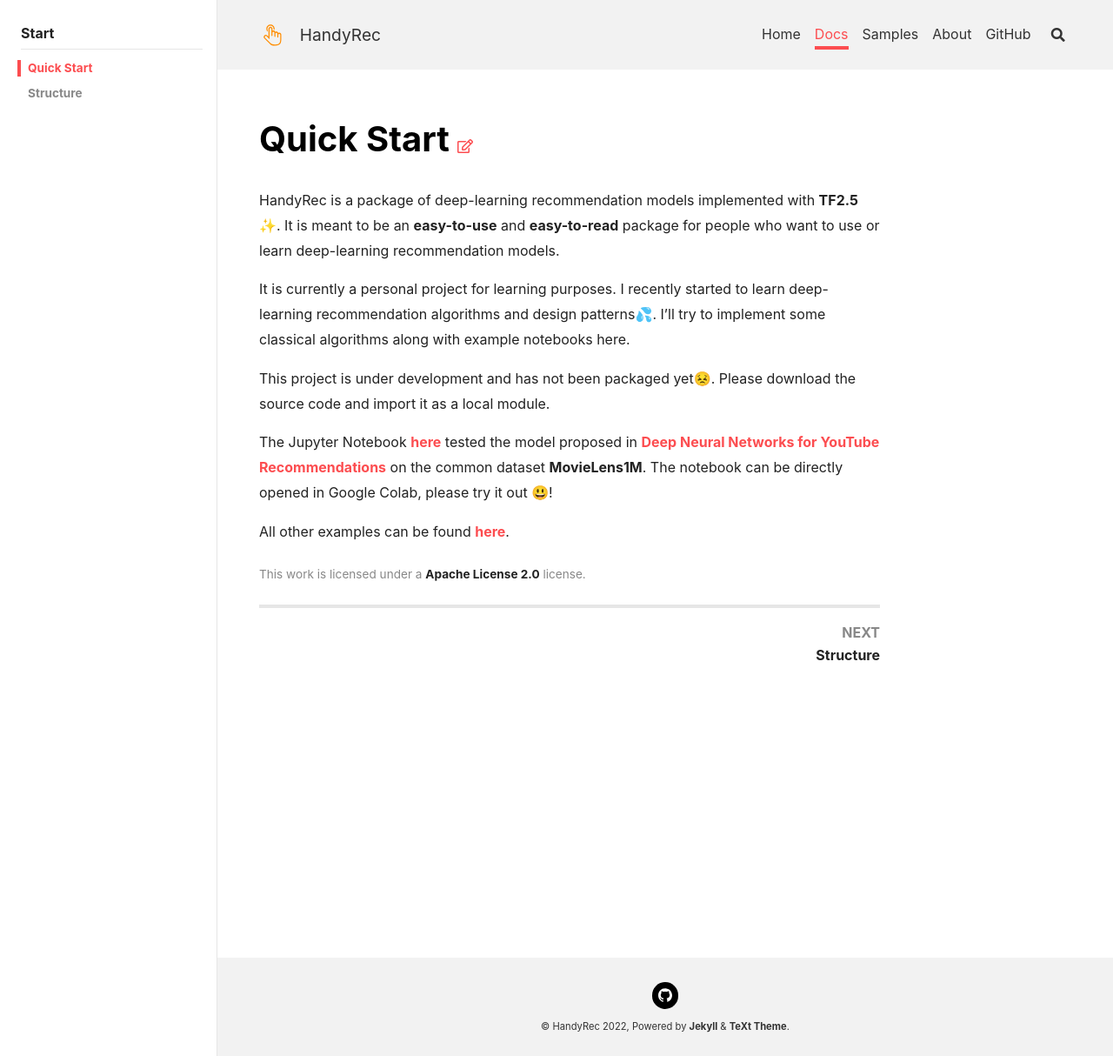
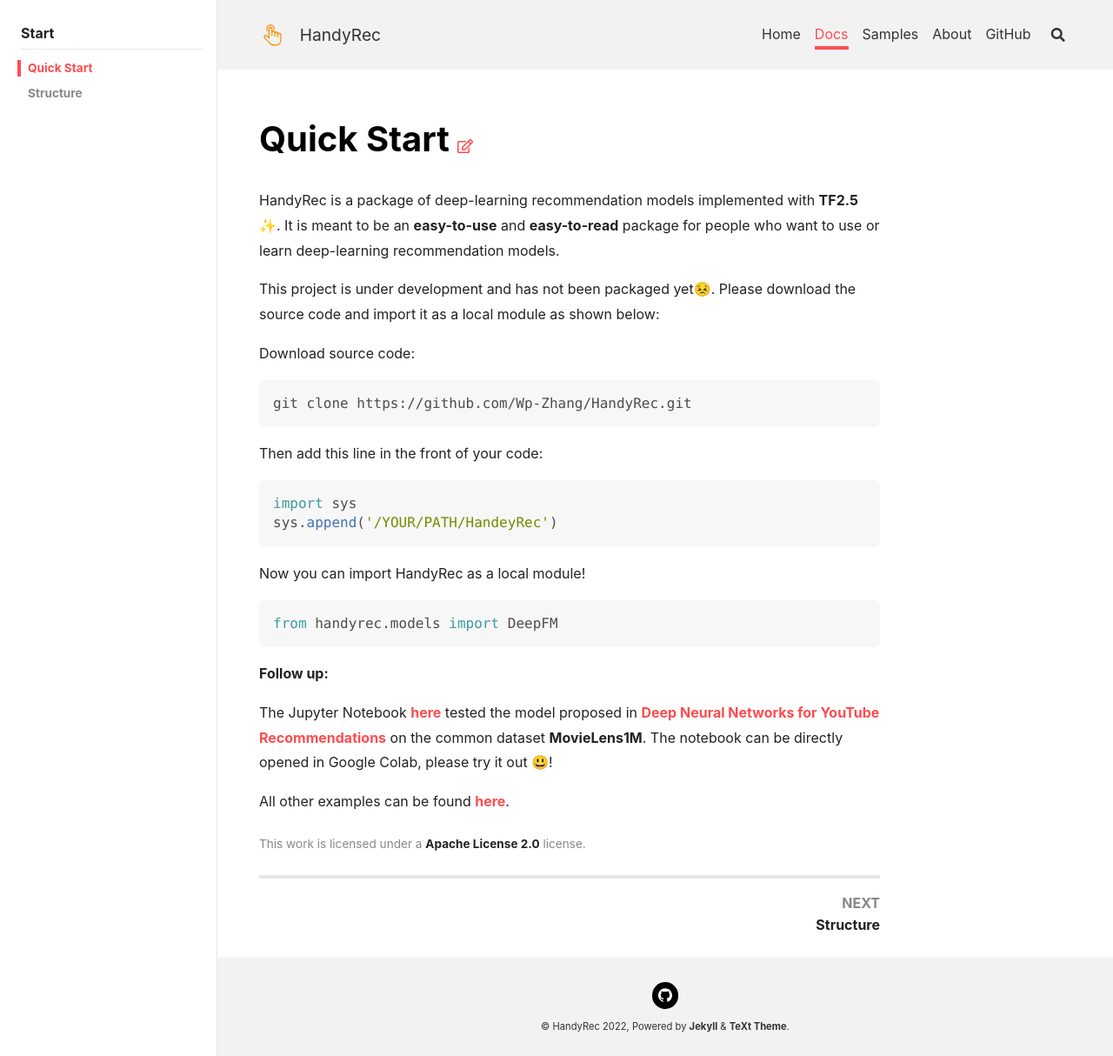
Before and after one commit to Wp-Zhang/HandyRec, a Jekyll site: the page built from docs/_docs/en/1.1-quick-start.md, in a window 1280 px wide. Shown: the whole page at 87% size. Built offline with Jekyll 4.4.1, drawn with Linux system fonts in a browser that asks for light colours; nearby versions of some CDN libraries.

Commit message:
:pencil: write doc #10

````diff
--- a/docs/_docs/en/1.1-quick-start.md
+++ b/docs/_docs/en/1.1-quick-start.md
@@ -6,11 +6,27 @@
 
 HandyRec is a package of deep-learning recommendation models implemented with **TF2.5** ✨. It is meant to be an **easy-to-use** and **easy-to-read** package for people who want to use or learn deep-learning recommendation models.
 
-It is currently a personal project for learning purposes. I recently started to learn deep-learning recommendation algorithms and design patterns💦. I'll try to implement some classical algorithms along with example notebooks here.
-
 <!-- In this document, you will learn how to **install the theme**, **setup your site**, **local preview** for development, **build** and **publish**. -->
 
-This project is under development and has not been packaged yet😣. Please download the source code and import it as a local module.
+This project is under development and has not been packaged yet😣. Please download the source code and import it as a local module as shown below:
+
+Download source code:
+```bash
+git clone https://github.com/Wp-Zhang/HandyRec.git
+```
+
+Then add this line in the front of your code:
+```python
+import sys
+sys.append('/YOUR/PATH/HandeyRec')
+```
+
+Now you can import HandyRec as a local module!
+```python
+from handyrec.models import DeepFM
+```
+
+**Follow up:**
 
 The Jupyter Notebook [here](https://github.com/Wp-Zhang/HandyRec/blob/master/examples/YouTubeDNN.ipynb) tested the model proposed in [Deep Neural Networks for YouTube Recommendations](https://dl.acm.org/doi/pdf/10.1145/2959100.2959190) on the common dataset **MovieLens1M**. The notebook can be directly opened in Google Colab, please try it out 😃!
 
````
Also changed, not shown: docs/_docs/en/1.2-structure.md (+3 -3 lines).
